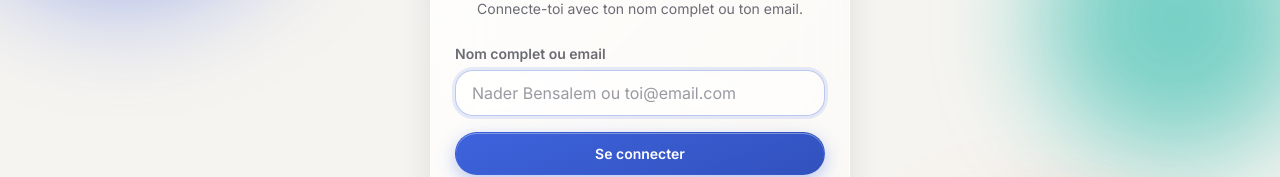
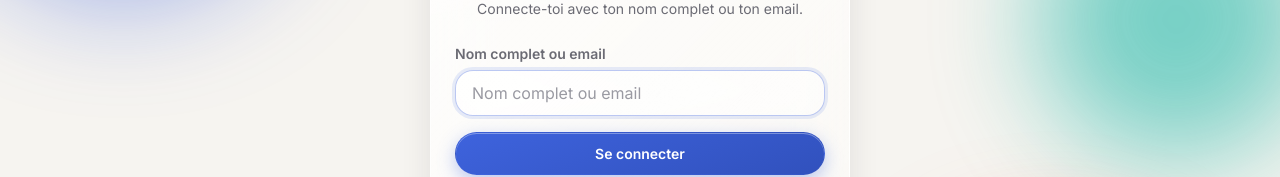
Before and after one commit to naderyb/nrivizi, a Next.js app: page /login in a window 1280 px wide. Shown: the part 315-492 px from the top of the page. Built offline with nearby package versions, Linux system fonts and the light colour scheme.

Commit message:
fix: update placeholder text for login input field

```diff
--- a/src/app/login/page.tsx
+++ b/src/app/login/page.tsx
@@ -51,7 +51,7 @@ export default function LoginPage() {
         <form onSubmit={handleSubmit} className={styles.form}>
           <GlassInput
             label="Nom complet ou email"
-            placeholder="Nader Bensalem ou toi@email.com"
+            placeholder="Nom complet ou email"
             value={identifier}
             onChange={(e) => setIdentifier(e.target.value)}
             error={error}
```
